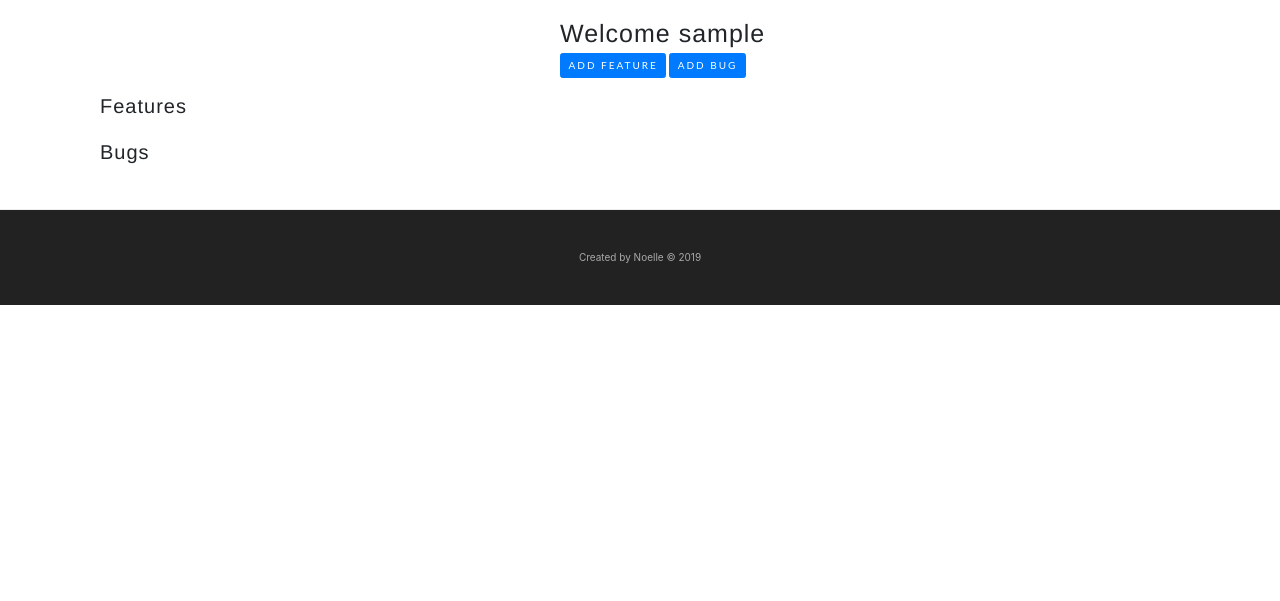
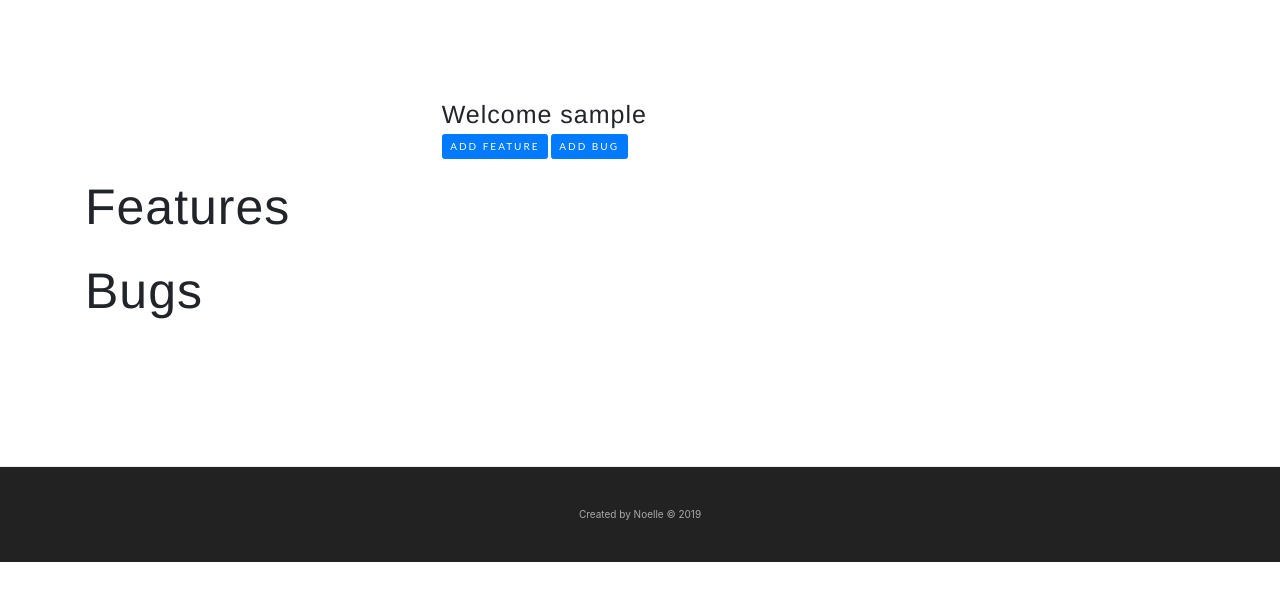
Before and after one commit to Code-Institute-Submissions/ecommerce-project, a Django app: page /accounts/profile/ in a window 1280 px wide. Shown: the part 51-652 px from the top of the page. Run offline with Django 3.2, Linux system fonts and the light colour scheme; the visitor is signed in with stand-in values (Sample User, id 1); data that the repository does not hold is empty; some libraries are stand-ins or nearby versions; some web fonts are replaced.

Commit message:
tidied up login form,profile form and register form code

```diff
--- a/accounts/templates/profile.html
+++ b/accounts/templates/profile.html
@@ -1,8 +1,8 @@
 {% extends "base.html" %}
 {% block content %}
-    <div class = "container" style="margin-top:1.5%;">
-        <div class="row justify-content-md-center">
-            <div class="col col-4 offset-2">
+<section class="container-fluid">
+    <div class="row justify-content-md-center centralize">
+        <div class="col col-4">
             <h1>Welcome {{ user.username }} </h1>
             <a class="btn btn-primary" href="{% url 'add_features' %}" role="button">Add Feature</a>
             <a class="btn btn-primary" href="{% url 'add_bugs' %}" role="button">Add Bug</a>
@@ -11,6 +11,5 @@
 
     {% include 'partials/_feature.html' %}
     {% include 'partials/_bug.html' %}
-        </div>
-    </div>
+</section>
 {% endblock %}
```
Also changed, not shown: accounts/templates/login.html (+1 -10 lines), accounts/templates/register.html (+1 -10 lines). Lines whose indentation alone changed are shown as unchanged.
